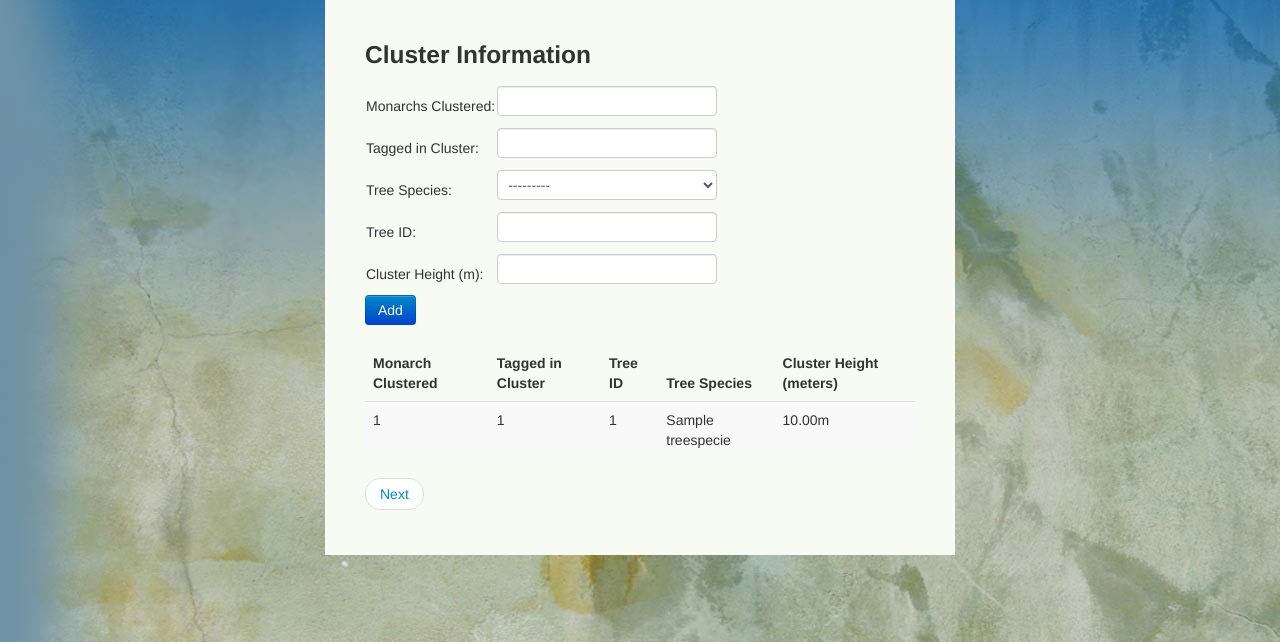
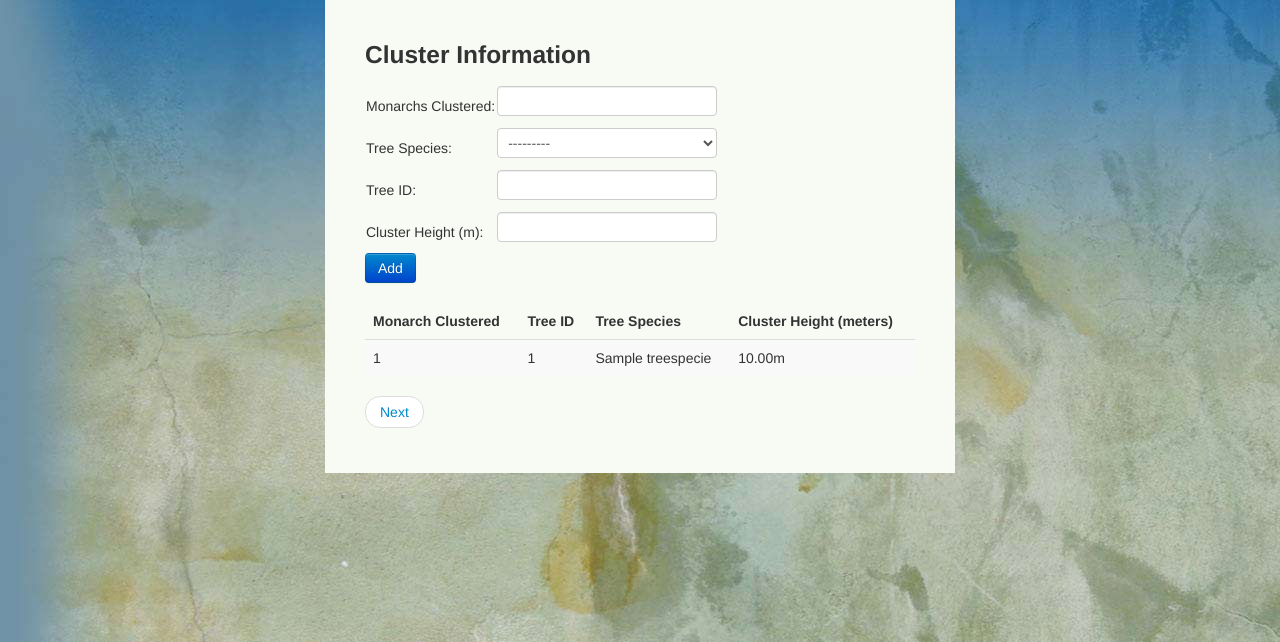
Before and after one commit to pcooksey/pgmuseum, a Django app: template datasheet/templates/datasheet/next.html in a window 1280 px wide. Shown: the top 642 px of the page. Run offline with Django 3.2, Linux system fonts and the light colour scheme; the template is opened without the code that fills it: values that come from a table or form of the project are taken from there, others are empty; tables that the repository leaves empty hold one stand-in row (values such as "Sample post").

Commit message:
Edited model and added migration
Removed clusters tagged from datasheet

```diff
--- a/accounts/templates/accounts/extra.html
+++ b/accounts/templates/accounts/extra.html
@@ -17,11 +17,10 @@
 		{% endif %}
 		{% if clusters %}
 			<table class="table table-striped">
-				<thead><tr><th># Clustered</th><th># Tagged</th><th>Tree ID</th><th>Tree Species</th><th>Height</th></thead>
+				<thead><tr><th># Clustered</th><th>Tree ID</th><th>Tree Species</th><th>Height</th></thead>
 				{% for cluster in clusters %}
 					<tr>
 						<td>{{cluster.number_Clustered}}</td>
-						<td>{{cluster.number_tagged}}</td>
 						<td>{{cluster.tree_ID}}</td>
 						<td>{{cluster.tree_species}}</td>
 						<td>{{cluster.height}}</td>
--- a/datasheet/models.py
+++ b/datasheet/models.py
@@ -62,12 +62,17 @@ class Weather(models.Model):
 	('51-75%','51-75%'),
 	('76-100%','76-100%'),
   )
+  WIND_DIRECTION = (
+	('N','N'),('NE','NE'),('E','E'),('SE','SE'),
+	('S','S'),('SW','SW'),('W','W'),('NW','NW'),
+	('none','none'),
+  )
 
   skypercentage = models.CharField(max_length=10,choices=PRECENTAGE, default='0-25%')
   BFT = models.IntegerField(max_length=1,choices=Beaufort_Scale_For_Sky, default=0)
   precip = models.CharField(max_length=10,choices=PRECIP, default='none')
   wind = models.DecimalField(max_digits=5, decimal_places=2)
-  winddirection = models.CharField(max_length=20)
+  winddirection = models.CharField(max_length=20, choices=WIND_DIRECTION, default='none')
   temp = models.DecimalField(max_digits=5, decimal_places=2)
 
 class Note(models.Model):
@@ -106,7 +111,6 @@ class ClusterInfo(models.Model):
   id = models.AutoField(primary_key = True)
   basic = models.ForeignKey(Basic)
   number_Clustered = models.IntegerField()
-  number_tagged = models.IntegerField()
   tree_species = models.ForeignKey(TreeSpecie)
   tree_ID = models.CharField(max_length=20)
   height = models.DecimalField(max_digits=5, decimal_places=2)
--- a/datasheet/templates/datasheet/next.html
+++ b/datasheet/templates/datasheet/next.html
@@ -16,13 +16,6 @@
 				<td>{{ClusterForm.number_Clustered}}
 				{% if ClusterForm.number_Clustered.errors %}
 					<a href='#' data-toggle='tooltip' data-placement='right' title data-original-title='{{ClusterForm.number_Clustered.errors.as_text}}'>Error</a>
-				{% endif %}
-				</td>
-			</tr>
-			<tr><td>Tagged in Cluster:</td>
-				<td> {{ClusterForm.number_tagged}}
-				{% if ClusterForm.number_tagged.errors %}
-					<a href='#' data-toggle='tooltip' data-placement='right' title data-original-title='{{ClusterForm.number_tagged.errors.as_text}}'>Error</a>
 				{% endif %}
 				</td>
 			</tr>
@@ -58,7 +51,6 @@
       <thead>
         <tr>
           <th>Monarch Clustered</th>
-          <th>Tagged in Cluster</th>
 		  <th>Tree ID</th>
 		  <th>Tree Species </th>
 		  <th>Cluster Height (meters)</th>
@@ -68,7 +60,6 @@
         {% for item in clusters %}
           <tr>
             <td>{{ item.number_Clustered }}</td>
-            <td>{{ item.number_tagged }}</td>
 			<td>{{ item.tree_ID }}</td>
             <td>{{ item.tree_species }}</td>
 			<td>{{ item.height }}m</td>
```
Also changed, not shown: datasheet/migrations/0010_auto__del_field_clusterinfo_number_tagged.py (added).
